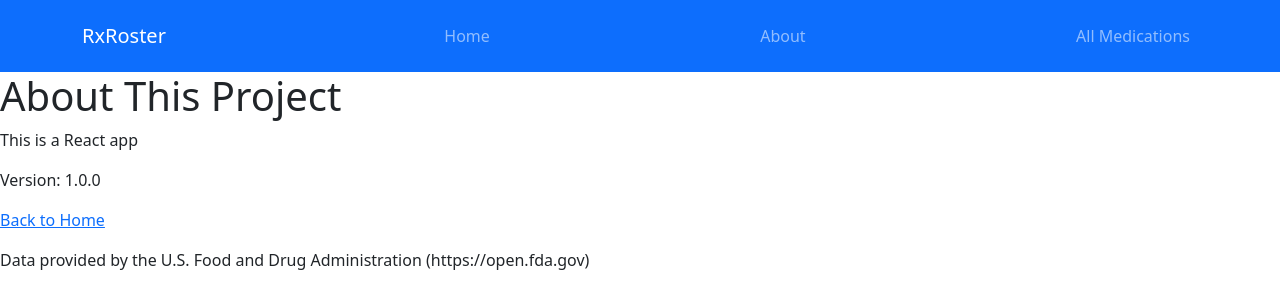
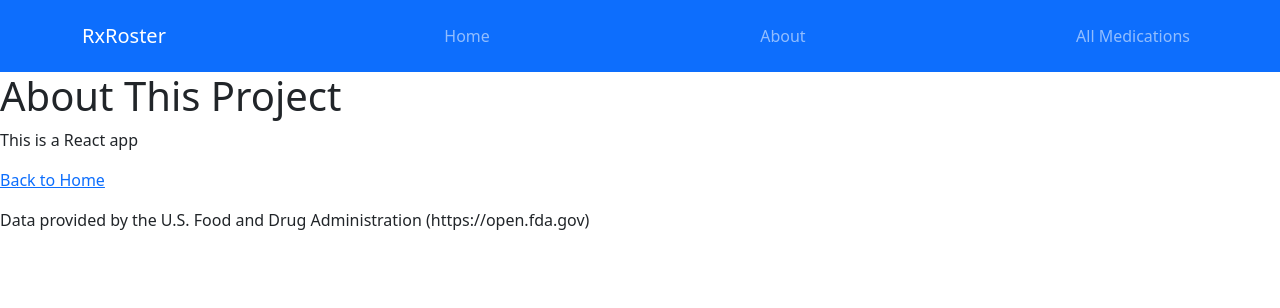
Before and after one commit to rose-codes/rx-roster-front-end, a React (Create React App) app: page /about in a window 1280 px wide. Shown: the top 308 px of the page. Built offline with nearby package versions, Linux system fonts and the light colour scheme; no server answers.

Commit message:
Modified AboutPage

```diff
--- a/src/pages/AboutPage.js
+++ b/src/pages/AboutPage.js
@@ -5,7 +5,7 @@ const AboutPage = () => {
     <div className="about">
       <h1>About This Project</h1>
       <p>This is a React app</p>
-      <p>Version: 1.0.0</p>
+      {/* <p>Version: 1.0.0</p> */}
       <p>
         <Link to="/">Back to Home</Link>
       </p>
```
